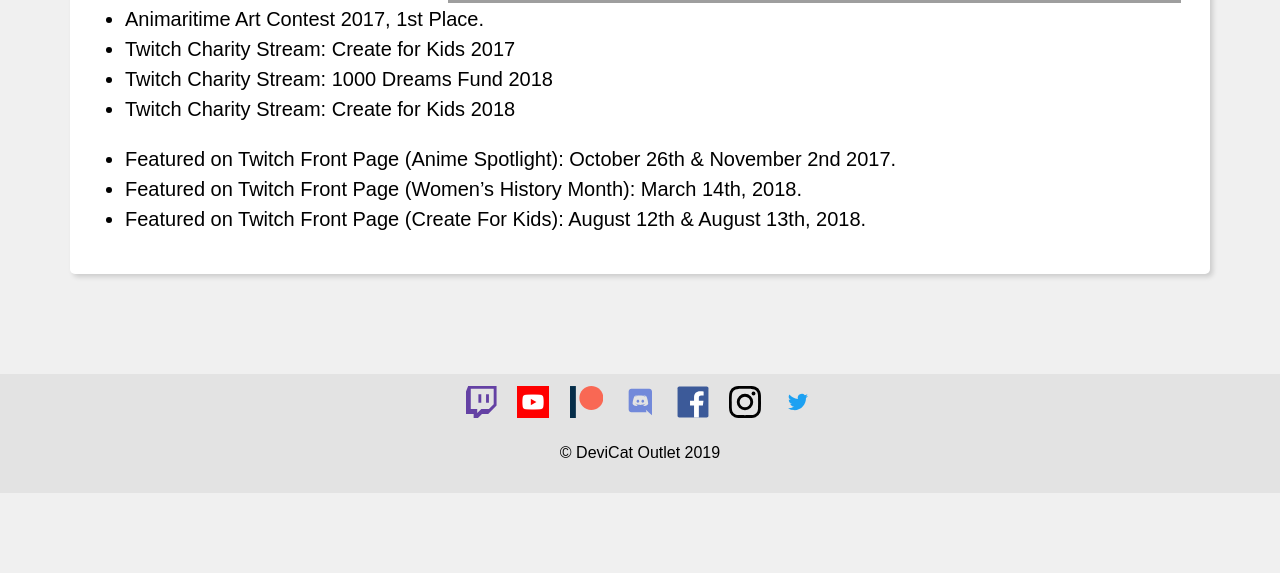
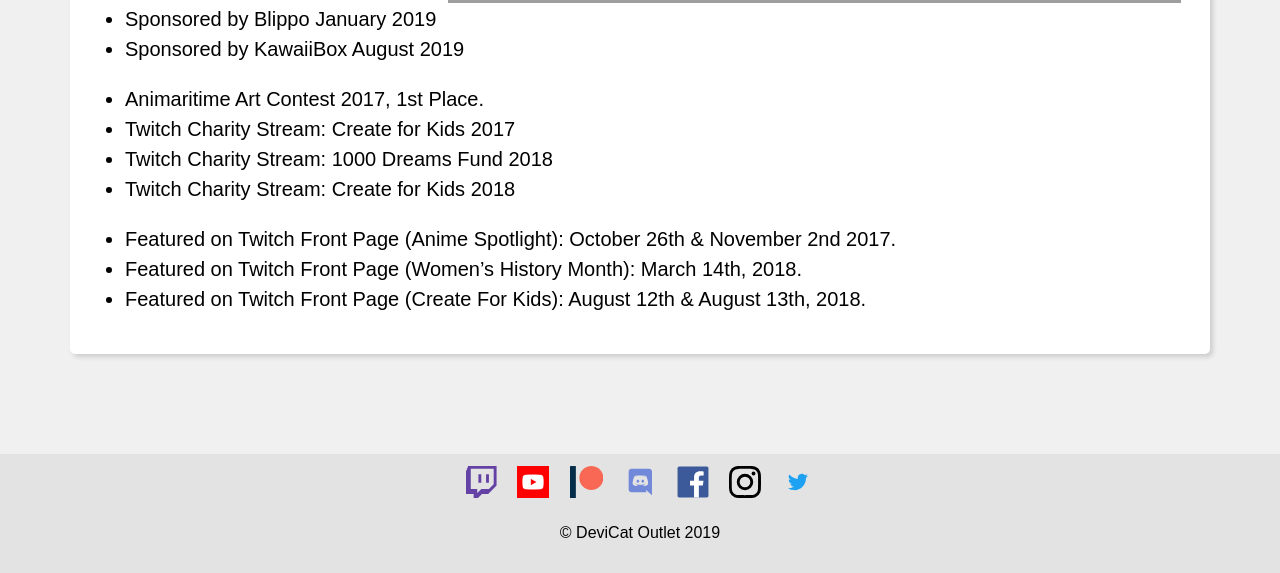
Before and after one commit to DeviCatOutlet/devicatoutlet.github.io, a Jekyll site: the page built from goals.md, in a window 1280 px wide and 900 px high, scrolled down 572 px, cut to the strip 327-900 px from the top of the window. Built offline with Jekyll 4.4.1, drawn with Linux system fonts in a browser that asks for light colours; our own code applies the rules of GitHub Pages for plain Markdown files; before the commit the page ends 1392 px from its top, so only the background shows below that.

Commit message:
Update Goals Page
Add to past achievements

```diff
--- a/goals.md
+++ b/goals.md
@@ -7,6 +7,9 @@
 
 
 ## Past Achievements
+- Sponsored by Blippo January 2019
+- Sponsored by KawaiiBox August 2019
+
 - Animaritime Art Contest 2017, 1st Place.
 - Twitch Charity Stream: Create for Kids 2017
 - Twitch Charity Stream: 1000 Dreams Fund 2018
```
